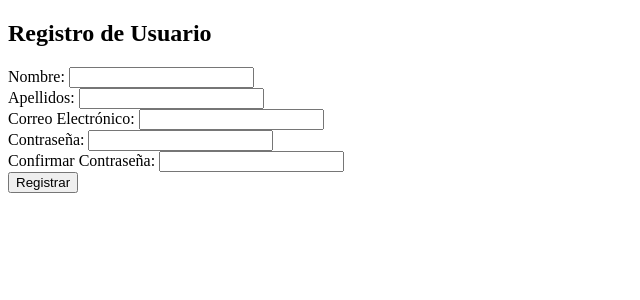
After one commit to Rubeengc/DWES, a PHP site: page /register.html in a window 1280 px wide. The commit adds this page. Shown: the top 300 px of the page, without its empty margins (0-640 px from the left). Run offline with PHP 8.4, Linux system fonts and the light colour scheme.

Commit message:
Ejercicio#2:Creo register.html y register.php

```diff
--- /dev/null
+++ b/sprint3sesiones/www/mysite/register.html
@@ -0,0 +1,29 @@
+<!DOCTYPE html>
+<html lang="en">
+<head>
+    <meta charset="UTF-8">
+    <meta name="viewport" content="width=device-width, initial-scale=1.0">
+    <title>Registro de Usuario</title>
+</head>
+<body>
+    <h2>Registro de Usuario</h2>
+    <form action="register.php" method="post">
+        <label for="nombre">Nombre:</label>
+        <input type="text" name="nombre" required><br>
+
+        <label for="apellidos">Apellidos:</label>
+        <input type="text" name="apellidos" required><br>
+
+        <label for="email">Correo Electrónico:</label>
+        <input type="email" name="email" required><br>
+
+        <label for="password">Contraseña:</label>
+        <input type="password" name="password" required><br>
+
+        <label for="confirm_password">Confirmar Contraseña:</label>
+        <input type="password" name="confirm_password" required><br>
+
+        <input type="submit" value="Registrar">
+    </form>
+</body>
+</html>
```
Also changed, not shown: sprint3sesiones/www/mysite/main.php (+7 -6 lines), sprint3sesiones/www/mysite/register.php (added, +45 -0 lines).
